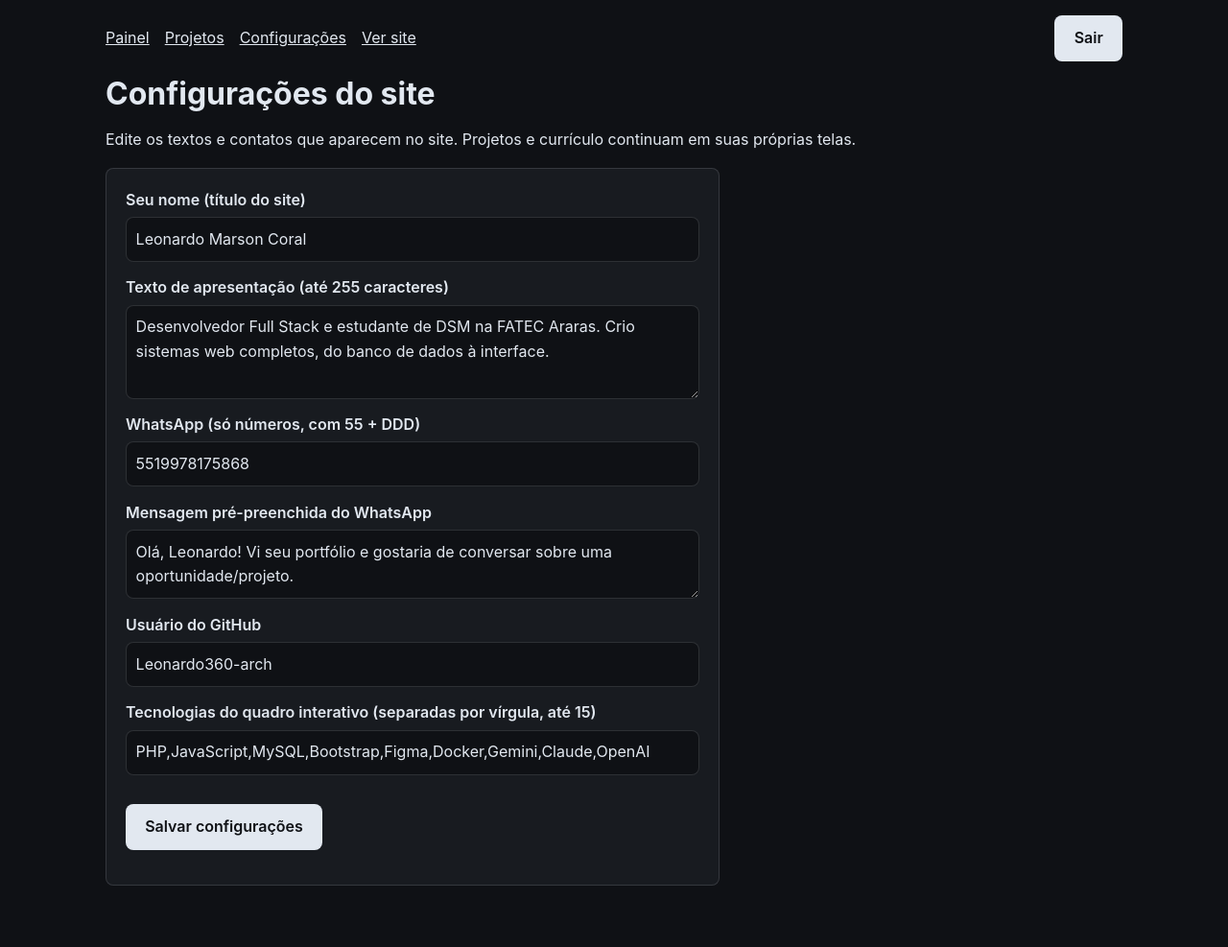
After one commit to Leonardo360-arch/Portifolio-, a PHP site: page /admin/configuracoes.php in a window 1280 px wide. The commit adds this page. Shown: the whole page at 96% size. Run offline with PHP 8.4, Linux system fonts and the light colour scheme; the visitor is signed in with stand-in values (Sample User, id 1); data that the repository does not hold is empty.

Commit message:
feat(admin): configuracoes do site (textos, WhatsApp, GitHub e stack) editaveis no painel

```diff
--- a/admin/_layout.php
+++ b/admin/_layout.php
@@ -22,7 +22,7 @@ function admin_header(string $titulo): void
 <link rel="stylesheet" href="../assets/css/themes.css"><link rel="stylesheet" href="../assets/css/style.css">
 <script src="../assets/js/themes.js"></script></head><body>
 <header class="container admin-nav">
-  <a href="dashboard.php">Painel</a><a href="projetos.php">Projetos</a><a href="../index.php" target="_blank" rel="noopener">Ver site</a>
+  <a href="dashboard.php">Painel</a><a href="projetos.php">Projetos</a><a href="configuracoes.php">Configurações</a><a href="../index.php" target="_blank" rel="noopener">Ver site</a>
   <form method="post" action="logout.php"><?= csrf_field() ?><button class="btn">Sair</button></form>
 </header>
 <main class="container admin" style="padding-bottom:4rem">
--- /dev/null
+++ b/admin/configuracoes.php
@@ -0,0 +1,49 @@
+<?php
+declare(strict_types=1);
+require_once __DIR__ . '/_layout.php';
+require_once __DIR__ . '/../config/settings.php';
+require_admin();
+$db = Database::conn();
+
+if ($_SERVER['REQUEST_METHOD'] === 'POST') {
+    csrf_check();
+    try {
+        $nome  = trim($_POST['hero_nome'] ?? '');
+        $texto = trim($_POST['hero_texto'] ?? '');
+        $wa    = preg_replace('/\D/', '', $_POST['whatsapp'] ?? '');
+        $msg   = trim($_POST['whatsapp_msg'] ?? '');
+        $gh    = trim($_POST['github_user'] ?? '');
+        $stack = array_values(array_filter(array_map('trim', explode(',', $_POST['stack'] ?? ''))));
+
+        if ($nome === '' || mb_strlen($nome) > 80) throw new RuntimeException('Informe o nome (até 80 caracteres).');
+        if ($texto === '' || mb_strlen($texto) > 255) throw new RuntimeException('O texto de apresentação deve ter até 255 caracteres.');
+        if (strlen($wa) < 10 || strlen($wa) > 15) throw new RuntimeException('WhatsApp: use só números, com código do país e DDD (ex.: 5519978175868).');
+        if ($msg === '' || mb_strlen($msg) > 200) throw new RuntimeException('A mensagem do WhatsApp deve ter até 200 caracteres.');
+        if (!preg_match('/^[A-Za-z0-9-]{1,39}$/', $gh)) throw new RuntimeException('Usuário do GitHub inválido.');
+        if (!$stack || count($stack) > 15) throw new RuntimeException('Informe de 1 a 15 tecnologias, separadas por vírgula.');
+        foreach ($stack as $t) if (mb_strlen($t) > 20) throw new RuntimeException('Cada tecnologia pode ter até 20 caracteres.');
+        $stackStr = implode(',', $stack);
+        if (mb_strlen($stackStr) > 255) throw new RuntimeException('A lista de tecnologias ficou longa demais.');
+
+        $up = $db->prepare('INSERT INTO configuracoes (chave, valor) VALUES (?, ?) ON DUPLICATE KEY UPDATE valor = VALUES(valor)');
+        foreach (['hero_nome' => $nome, 'hero_texto' => $texto, 'whatsapp' => $wa, 'whatsapp_msg' => $msg,
+                  'github_user' => $gh, 'stack' => $stackStr] as $k => $v) { $up->execute([$k, $v]); }
+        flash('Configurações salvas. O site já está atualizado.');
+    } catch (RuntimeException $ex) { flash($ex->getMessage(), 'erro'); }
+    catch (Throwable $ex) { error_log($ex->getMessage()); flash('Erro inesperado ao salvar.', 'erro'); }
+    redirect('configuracoes.php');
+}
+
+$c = site_settings();
+admin_header('Configurações do site'); ?>
+<p>Edite os textos e contatos que aparecem no site. Projetos e currículo continuam em suas próprias telas.</p>
+<form method="post" class="card admin-form"><?= csrf_field() ?>
+  <label>Seu nome (título do site)<input name="hero_nome" maxlength="80" required value="<?= e($c['hero_nome']) ?>"></label>
+  <label>Texto de apresentação (até 255 caracteres)<textarea name="hero_texto" rows="3" maxlength="255" required><?= e($c['hero_texto']) ?></textarea></label>
+  <label>WhatsApp (só números, com 55 + DDD)<input name="whatsapp" inputmode="numeric" required value="<?= e($c['whatsapp']) ?>"></label>
+  <label>Mensagem pré-preenchida do WhatsApp<textarea name="whatsapp_msg" rows="2" maxlength="200" required><?= e($c['whatsapp_msg']) ?></textarea></label>
+  <label>Usuário do GitHub<input name="github_user" maxlength="39" required value="<?= e($c['github_user']) ?>"></label>
+  <label>Tecnologias do quadro interativo (separadas por vírgula, até 15)<input name="stack" maxlength="255" required value="<?= e($c['stack']) ?>"></label>
+  <p><button class="btn" type="submit">Salvar configurações</button></p>
+</form>
+<?php admin_footer();
--- /dev/null
+++ b/config/settings.php
@@ -0,0 +1,27 @@
+<?php
+declare(strict_types=1);
+require_once __DIR__ . '/database.php';
+
+function site_defaults(): array
+{
+    return [
+        'hero_nome'    => 'Leonardo Marson Coral',
+        'hero_texto'   => 'Desenvolvedor Full Stack e estudante de DSM na FATEC Araras. Crio sistemas web completos, do banco de dados à interface.',
+        'whatsapp'     => '5519978175868',
+        'whatsapp_msg' => 'Olá, Leonardo! Vi seu portfólio e gostaria de conversar sobre uma oportunidade/projeto.',
+        'github_user'  => 'Leonardo360-arch',
+        'stack'        => 'PHP,JavaScript,MySQL,Bootstrap,Figma,Docker,Gemini,Claude,OpenAI',
+    ];
+}
+
+/** Valores salvos no painel por cima dos padrões. Se o banco falhar, usa só os padrões. */
+function site_settings(): array
+{
+    $cfg = site_defaults();
+    try {
+        foreach (Database::conn()->query('SELECT chave, valor FROM configuracoes') as $r) {
+            if (array_key_exists($r['chave'], $cfg) && $r['valor'] !== '') { $cfg[$r['chave']] = $r['valor']; }
+        }
+    } catch (Throwable $e) { error_log('settings: ' . $e->getMessage()); }
+    return $cfg;
+}
--- a/partials/sections-stack-github.php
+++ b/partials/sections-stack-github.php
@@ -2,12 +2,12 @@
 <section id="stack" class="container">
   <h2>Tecnologias que uso</h2>
   <p>Arraste as peças para brincar com elas.</p>
-  <div id="stack-board" class="stack-board" aria-label="Quadro interativo de tecnologias"></div>
+  <div id="stack-board" class="stack-board" data-stack="<?= e($cfg['stack'] ?? '') ?>" aria-label="Quadro interativo de tecnologias"></div>
 </section>
 
 <section id="repositorios" class="container">
   <h2>Repositórios no GitHub</h2>
-  <div id="github-repos" class="repos" data-user="Leonardo360-arch" aria-live="polite">Carregando…</div>
+  <div id="github-repos" class="repos" data-user="<?= e($cfg['github_user'] ?? 'Leonardo360-arch') ?>" aria-live="polite">Carregando…</div>
 </section>
 
 <script src="https://cdnjs.cloudflare.com/ajax/libs/matter-js/0.19.0/matter.min.js"></script>
```
Also changed, not shown: index.php (+7 -6 lines).
